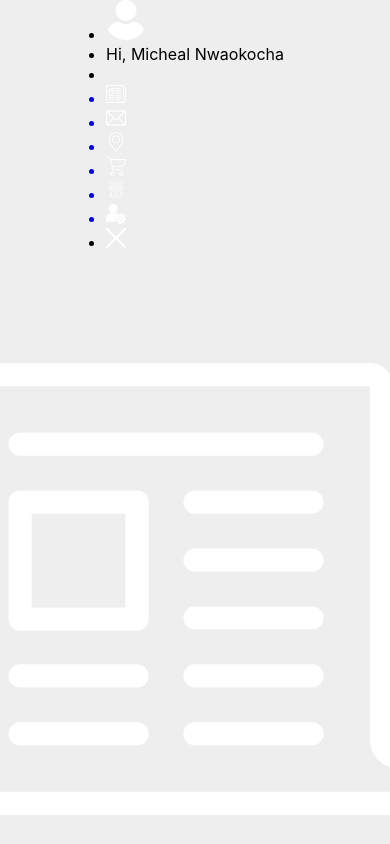
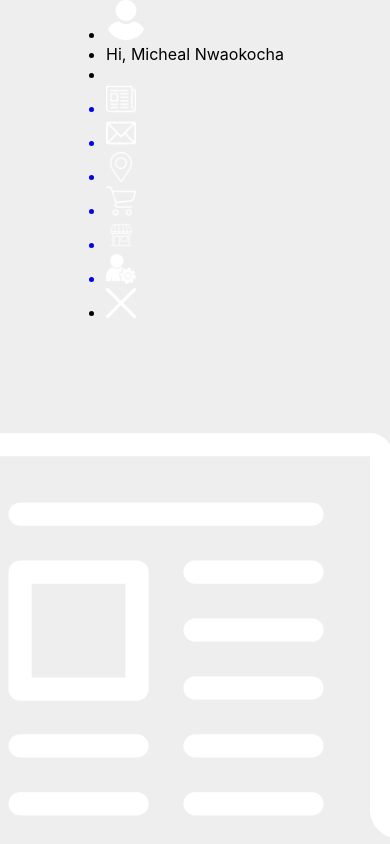
Before and after one commit to m13ha/onomeApp, a React (Create React App) app: page /home in a window 390 px wide. Both pictures are taken after a click on the picture 126 px from the left and 84 px from the top of the page. Shown: the top 844 px of the page. Built offline with nearby package versions, Linux system fonts and the light colour scheme; the HTML template or start-up script is replaced by a standard one.

Commit message:
mobile styling fix 3

```diff
--- a/src/main/navbar/navbar.css
+++ b/src/main/navbar/navbar.css
@@ -36,7 +36,6 @@
 .sideList {
   display: flex;
   width: 60px;
-  height: 420px;
   flex-direction: column;
   list-style: none;
   background-color: var(--main-bg);
@@ -48,10 +47,11 @@
   margin: auto;
   border: 1px solid #fff;
   width: 100%;
-  height: 60px;
+  height: 50px;
   display: flex;
   justify-content: center;
   align-items: center;
+  align-content: center;
 }
 
 .sideList li:hover {
--- a/src/main/navbar/navbar.js
+++ b/src/main/navbar/navbar.js
@@ -54,8 +54,8 @@ const Navbar = () => {
                 <img
                   src={icons.navIcons.newsPaper.url}
                   alt="drop menu"
-                  width="20px"
-
+                  width="30px"
+                  height="30px"
                 />
               </li>
             </Link>
@@ -64,8 +64,8 @@ const Navbar = () => {
                 <img
                   src={icons.navIcons.emailIcon.url}
                   alt="drop menu"
-                  width="20px"
-
+                  width="30px"
+                  height="30px"
                 />
               </li>
             </Link>
@@ -74,8 +74,8 @@ const Navbar = () => {
                 <img
                   src={icons.navIcons.pinIcon.url}
                   alt="drop menu"
-                  width="20px"
-
+                  width="30px"
+                  height="30px"
                 />
               </li>
             </Link>
@@ -84,8 +84,8 @@ const Navbar = () => {
                 <img
                   src={icons.navIcons.cartIcon.url}
                   alt="drop menu"
-                  width="20px"
-
+                  width="30px"
+                  height="30px"
                 />
               </li>
             </Link>
@@ -94,8 +94,8 @@ const Navbar = () => {
                 <img
                   src={icons.navIcons.shopIcon.url}
                   alt="drop menu"
-                  width="20px"
-
+                  width="30px"
+                  height="30px"
                 />
               </li>
             </Link>
@@ -104,8 +104,8 @@ const Navbar = () => {
                 <img
                   src={icons.navIcons.setProfile.url}
                   alt="drop menu"
-                  width="20px"
-
+                  width="30px"
+                  height="30px"
                 />
               </li>
             </Link>
@@ -113,7 +113,8 @@ const Navbar = () => {
               <img
                 src={icons.navIcons.closeMenu.url}
                 alt="drop menu"
-                width="20px"
+                width="30px"
+                height="30px"
               />
             </li>
           </ul>
```
